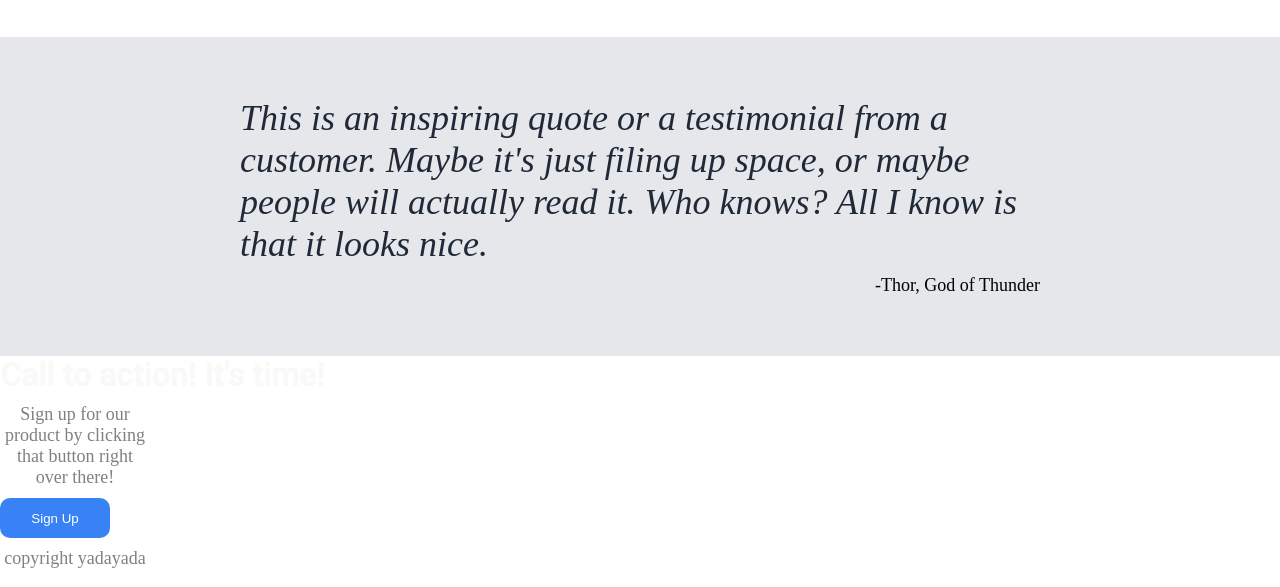
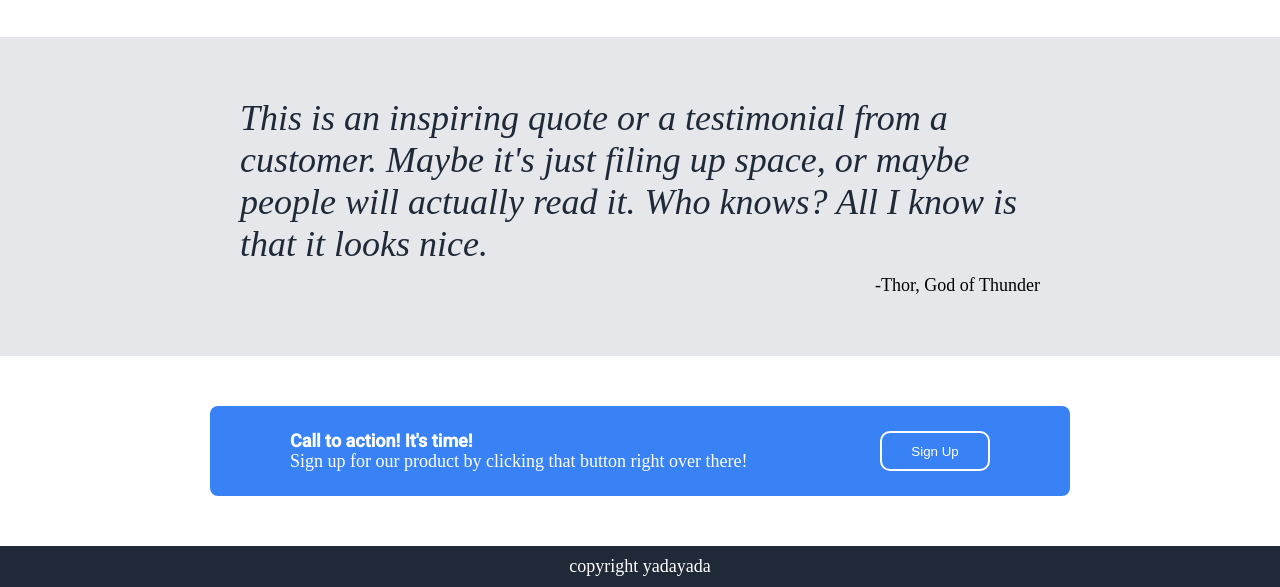
Before and after one commit to AthenMartinez/odin-landing, a plain HTML site: page index.html in a window 1280 px wide. Shown: the part 546-1133 px from the top of the page. Drawn offline with Linux system fonts and the light colour scheme.

Commit message:
Add structure and styling for sec-four and footer

```diff
--- a/index.html
+++ b/index.html
@@ -69,15 +69,18 @@
     <div class="sec-four">
         <div class="sign-up-banner">
             <div class="banner-info">
-                <h1>Call to action! It's time!</h1>
-                <p>Sign up for our product by clicking that button right over there!</p>
+                <h1 class="cta">Call to action! It's time!</h1>
+                <p class="cta-text">Sign up for our product by clicking that button right over there!</p>
             </div>
-            <button>Sign Up</button>
+
+            <div class="sub">
+                <button class="banner-sign-up">Sign Up</button>
+            </div>
         </div>
     </div>
 
     <div class="footer">
-        <p>copyright yadayada</p>
+        <p class="copyright">copyright yadayada</p>
     </div>
 
 
--- a/styles.css
+++ b/styles.css
@@ -145,3 +145,47 @@ img {
     color:black;
     text-align: right;
 }
+
+.sec-four {
+    display:flex;
+    justify-content: center;
+    align-items: center;
+}
+
+.sign-up-banner {
+    display: flex;
+    justify-content: space-between;
+    align-items: center;
+    width: 700px;
+    height:50px;
+    padding: 20px 80px;
+    background-color: #3882F6;
+    margin:50px;
+    border-radius: 8px;
+}
+
+.cta, .cta-text {
+    width: auto;
+    font-size: 18px;
+    margin: 0px;
+    color:white;
+}
+
+.sub {
+    align-self: center;
+}
+
+.banner-sign-up {
+    border: 2px solid white;
+}
+
+.footer {
+    background-color: #1F2937;
+    display: flex;
+    align-items: center;
+    justify-content: center;
+}
+
+.copyright {
+    color:white;
+}
```
